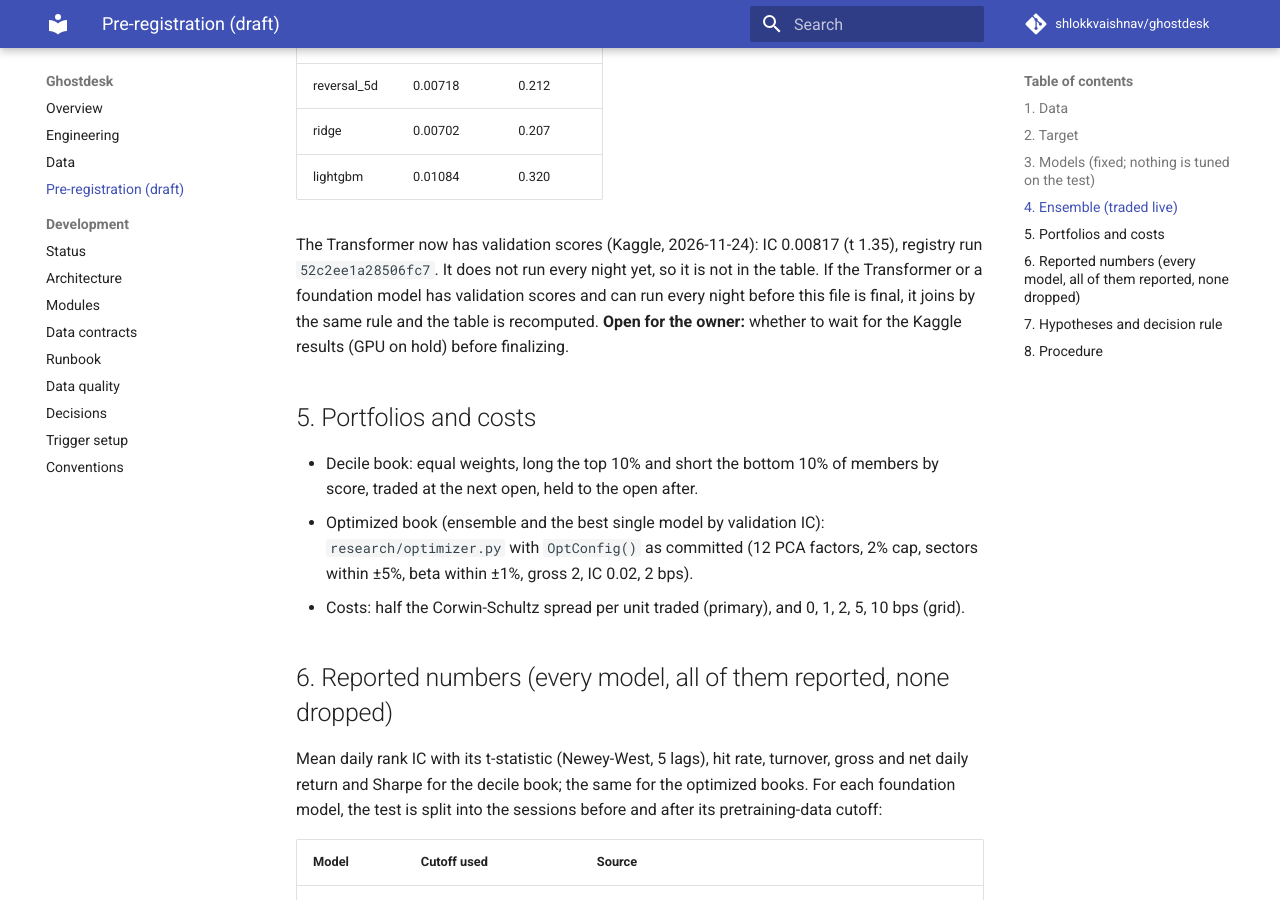
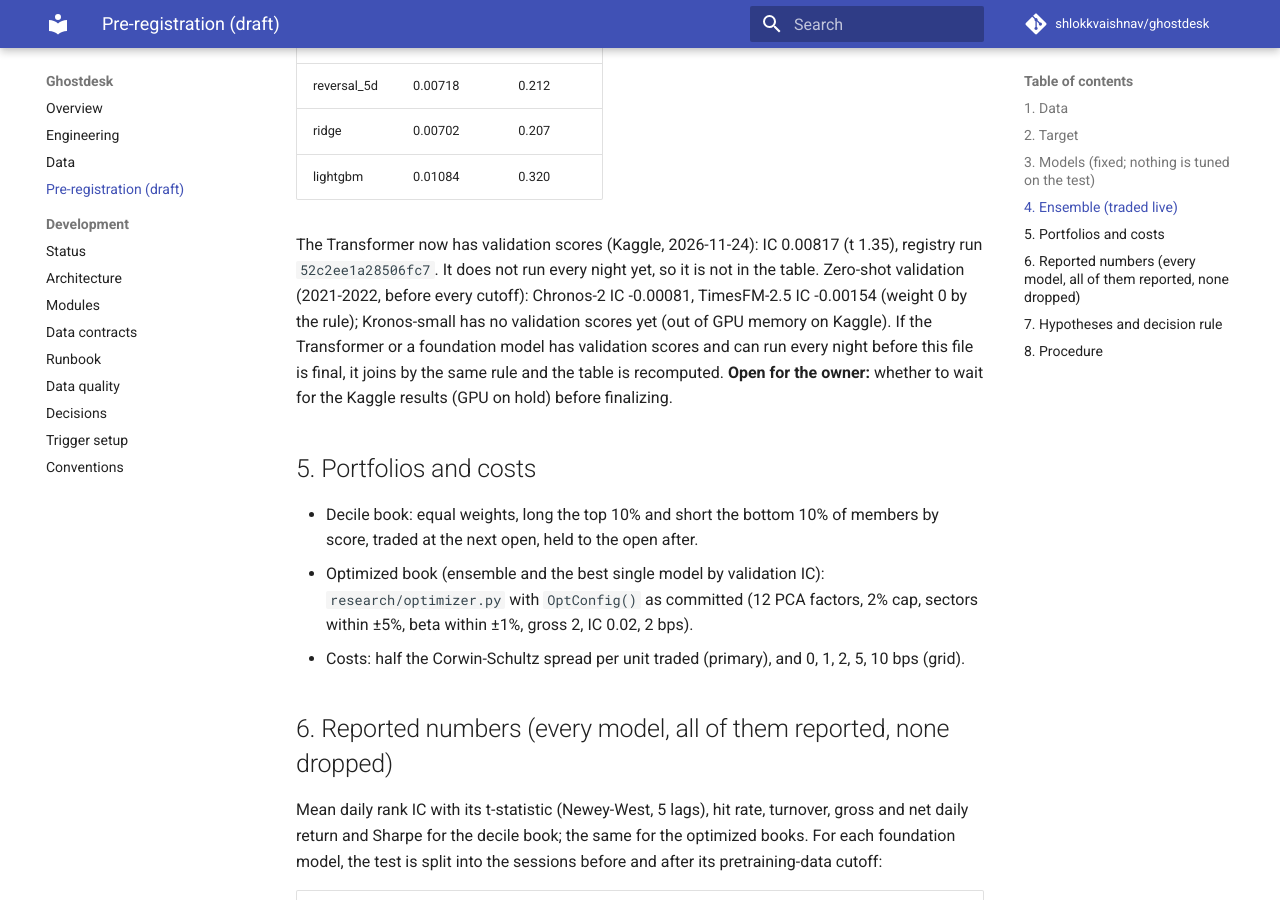
Before and after one commit to shlokkvaishnav/ghostdesk, an MkDocs documentation site: the page built from docs/preregistration-platform.md, in a window 1280 px wide and 900 px high, scrolled down 1734 px. Built offline with MkDocs 1.6.1 and Material for MkDocs 9.7.7, drawn with Linux system fonts in a browser that asks for light colours; comment, search, counter and statistics services are not loaded.

Commit message:
Validation of the zero-shot foundation models: Chronos-2 and TimesFM-2.5 show no IC; Kronos ran out of GPU memory
Chronos-2 IC -0.0008 (t -0.21), TimesFM-2.5 -0.0015 (t -0.49) on 2021-2022, which is before every model's
cutoff (data/results/validation.json). Pre-registration still Status: draft.

```diff
--- a/docs/preregistration-platform.md
+++ b/docs/preregistration-platform.md
@@ -47,7 +47,9 @@ validation IC (2021-2022, `data/results/validation.json`). With the four local m
 | lightgbm | 0.01084 | 0.320 |
 
 The Transformer now has validation scores (Kaggle, 2026-11-24): IC 0.00817 (t 1.35), registry run `52c2ee1a28506fc7`.
-It does not run every night yet, so it is not in the table. If the Transformer or a foundation model has validation scores and can run every night before this file is final,
+It does not run every night yet, so it is not in the table. Zero-shot validation (2021-2022, before every
+cutoff): Chronos-2 IC -0.00081, TimesFM-2.5 IC -0.00154 (weight 0 by the rule); Kronos-small has no validation
+scores yet (out of GPU memory on Kaggle). If the Transformer or a foundation model has validation scores and can run every night before this file is final,
 it joins by the same rule and the table is recomputed. **Open for the owner:** whether to wait for the Kaggle
 results (GPU on hold) before finalizing.
 
```
Also changed, not shown: docs/dev/status.md (+1 -0 lines).
